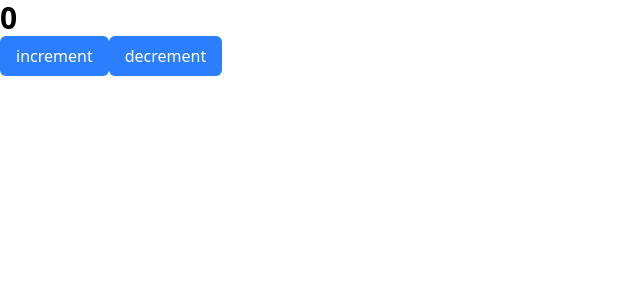
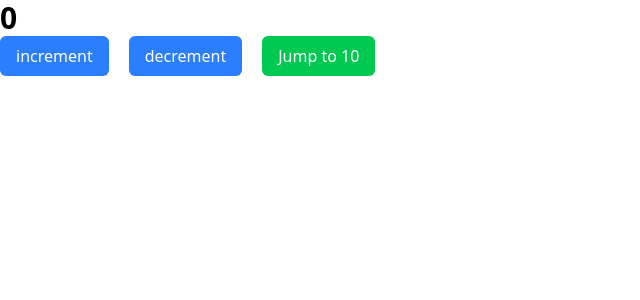
Before and after one commit to shahinchowdory02/React_Function_Sher3001, a React (Vite) app: page / in a window 1280 px wide. Shown: the top 300 px of the page, without its empty margins (0-640 px from the left). Built offline with nearby package versions, Linux system fonts and the light colour scheme.

Commit message:
21 02 2026

```diff
--- a/src/App.jsx
+++ b/src/App.jsx
@@ -140,6 +140,11 @@ const App = () => {
   function decreaseNum() {
     setNum((prev) => prev - 1);
   }
+
+  function jumpNum() {
+    setNum((prev) => prev + 10);
+  }
+
   return (
     <div>
       <h1 className="text-3xl font-bold">{num}</h1>
@@ -151,9 +156,16 @@ const App = () => {
       </button>
       <button
         onClick={decreaseNum}
-        className="bg-blue-500 text-white px-4 py-2 rounded-md hover:bg-blue-600 transition-colors duration-300"
+        className="bg-blue-500 text-white px-4 py-2 rounded-md hover:bg-blue-600 transition-colors duration-300 ml-5"
       >
         decrement
+      </button>
+
+      <button
+        onClick={jumpNum}
+        className="bg-green-500 text-white px-4 py-2 rounded-md hover:bg-green-600 transition-colors duration-300 ml-5"
+      >
+        Jump to 10
       </button>
     </div>
   );
```
